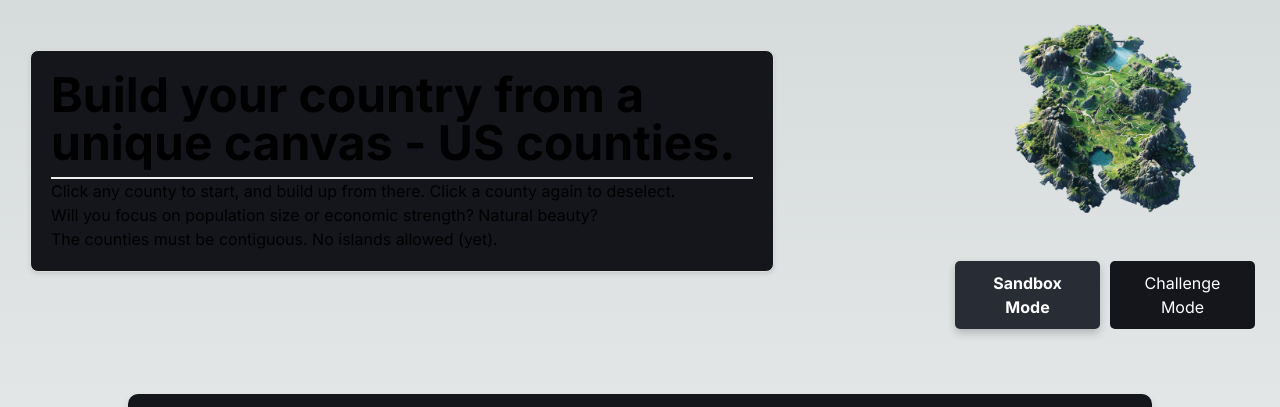
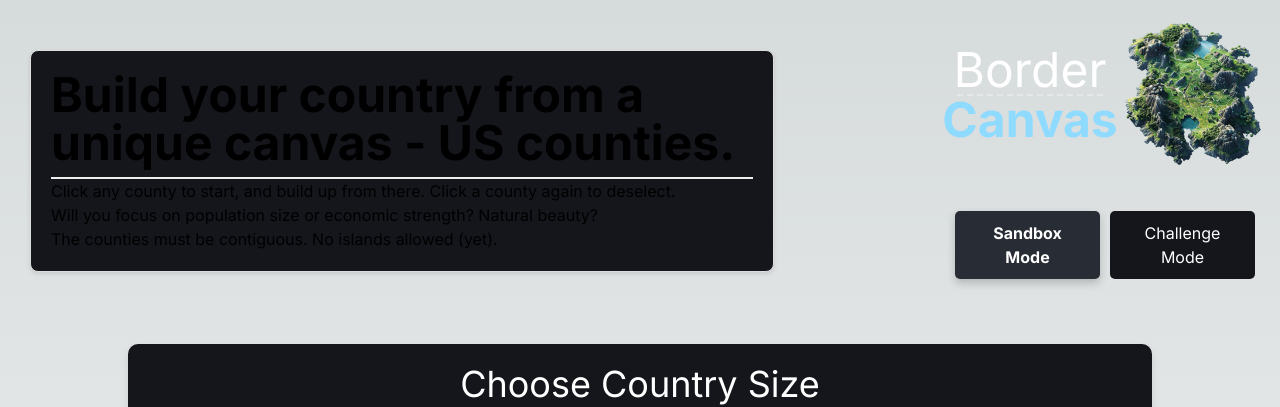
Before and after one commit to davidcornett/map_game, a Next.js app: page / in a window 1280 px wide. Shown: the top 407 px of the page. Built offline with nearby package versions, Linux system fonts and the light colour scheme; no server answers.

Commit message:
fix increment/decrement area bug

```diff
--- a/src/app/components/Map.js
+++ b/src/app/components/Map.js
@@ -112,23 +112,36 @@ const Map = () => {
     }
   };
 
+  // handle area updates each time selectedCounties changes
+  useEffect(() => {
+    const updateArea = async () => {
+      if (currentCountyID === null) return;
+
+      const area = await fetchArea(currentCountyID);
+      setArea((prevArea) => {
+        if (selectedCounties.has(currentCountyID)) {
+          // Newly added, increment the area
+          return prevArea + area;
+        } else {
+          // Previously added, now removed, subtract the area
+          return prevArea - area;
+        }
+      });
+    };
+    updateArea();
+  }, [selectedCounties]);
+
   const toggleCountySelection = async (countyId) => {
-    const area = await fetchArea(countyId);
 
     setSelectedCounties(prevSelected => {
       const newSelected = new Set(prevSelected);
-      let newTotalArea = area;
 
       // DESELECT if already selected - subtract area, clear formatting, remove from array, and decrement counter
       if (newSelected.has(countyId)) {
-        //setArea(5);
-        setArea(prevArea => prevArea - newTotalArea);
         newSelected.delete(countyId);
 
       // SELECT if not selected yet - add area, apply special formatting, add to array, and increment counter
       } else {
-        //setArea(25);
-        setArea(prevArea => prevArea + newTotalArea);
         newSelected.add(countyId);
       }
 
@@ -216,9 +229,11 @@ const Map = () => {
       getCountry(Array.from(selectedCounties));
 
       // only fetch nps data in sandbox mode
+      /*
       if (mode === 'sandbox'){
         fetchNationalParkData(Array.from(selectedCounties));
       }
+      */
 
       setCountryName('');
       setDisplayName('');
--- a/src/app/page.js
+++ b/src/app/page.js
@@ -4,6 +4,7 @@ import Image from 'next/image'; // Import Next.js Image component
 import Map from './components/Map';
 import Instructions from "./components/Instructions";
 import ModeSelection from './components/ModeSelection';
+import Footer from './components/Footer';
 import { SelectedChallengeProvider, useSelectedChallenge, NewCountryProvider, useNewCountry, ModeProvider, RefreshProvider } from './SelectedChallengeContext';
 
 export default function setChallengeContext() {
@@ -20,18 +21,17 @@ export default function setChallengeContext() {
   );
 }
 
+const LogoText = () => (
+  <div className="flex flex-col items-center font-raleway">
+    <div className="text-white">Border</div>
+    <div className="w-5/6 border-t-2 border-dashed my-0.25"></div>
+    <div className="text-[#8fdaff] font-bold">Canvas</div>
+  </div>
+);
+
+
 function Home() {
-  const { selectedChallenge } = useSelectedChallenge();
   const { newCountry, setNewCountry } = useNewCountry();
-
-  const containerStyle = {
-    display: 'flex',
-    justifyContent: 'space-between', // place child components on opposite ends of the container
-    alignItems: 'center', // aligns items at  start of the cross axis
-    flexWrap: 'wrap', // wrap for smaller screens
-    padding: '20px', // padding around entire container
-
-  };
 
   // Style for the Instructions card to control its width and margin
   const instructionsStyle = {
@@ -60,19 +60,28 @@ function Home() {
         )}
 
         {/* Logo and Mode Selection Container */}
-        <div className="w-full md:w-1/3 lg:w-1/4 flex flex-col items-center space-y-4">
+        <div className={`w-full md:w-1/3 lg:w-1/4 ${newCountry ? 'flex flex-row justify-between items-center space-x-8' : 'flex flex-col items-center space-y-4'}`}>
+          {/* colors: darkyellow #D3D553  green #008080 paleblue #06cfea darkblue #008dd5  lightblue #8fdaff */}
 
-          {/* Logo */}
+          <div className={`flex ${newCountry ? 'flex-row items-center space-x-4' : 'justify-center text-5xl items-center'}`}>
             {!newCountry && (
-          <div className="flex justify-center">
+            <>
+              <LogoText />
               <Image
                 src="/logo3.png"
                 alt="Logo"
-              width={200}
-              height={200}
+                width={150}
+                height={150}
               />
+            </>
+            )}
+
+            {newCountry && (
+              <div className="text-5xl">
+                <LogoText />
               </div>
             )}
+          </div>
 
           {/* Mode Selection Component Always Visible */}
           <div className="w-full">
@@ -81,10 +90,14 @@ function Home() {
         </div>
       </div>
 
+
       {/* Map Component */}
       <div>
         <Map/>
       </div>
+
+      {/* Footer Component */}
+      <Footer />
     </>
 );
 }
--- a/tailwind.config.js
+++ b/tailwind.config.js
@@ -21,11 +21,12 @@ module.exports = {
       colors: {
         customTeal: '#008080',
         customDark: '#3C4248',
-        customVeryDark: 'rgb(20, 22, 28)'
+        customVeryDark: 'rgb(20, 22, 28)',
+        customBlue: '#8fdaff'
       },
       fontFamily: {
         //'mono': ['Roboto Mono', 'Monaco', 'Consolas', 'Courier New', 'monospace']
-        'mono': ['Consolas', 'Courier New', 'monospace']
+        'mono': ['Consolas', 'Courier New', 'monospace'],
       },
     },
   },
```
Also changed, not shown: public/border_canvas.png (added), public/border_canvas1.png (added). Lines whose indentation alone changed are shown as unchanged.
